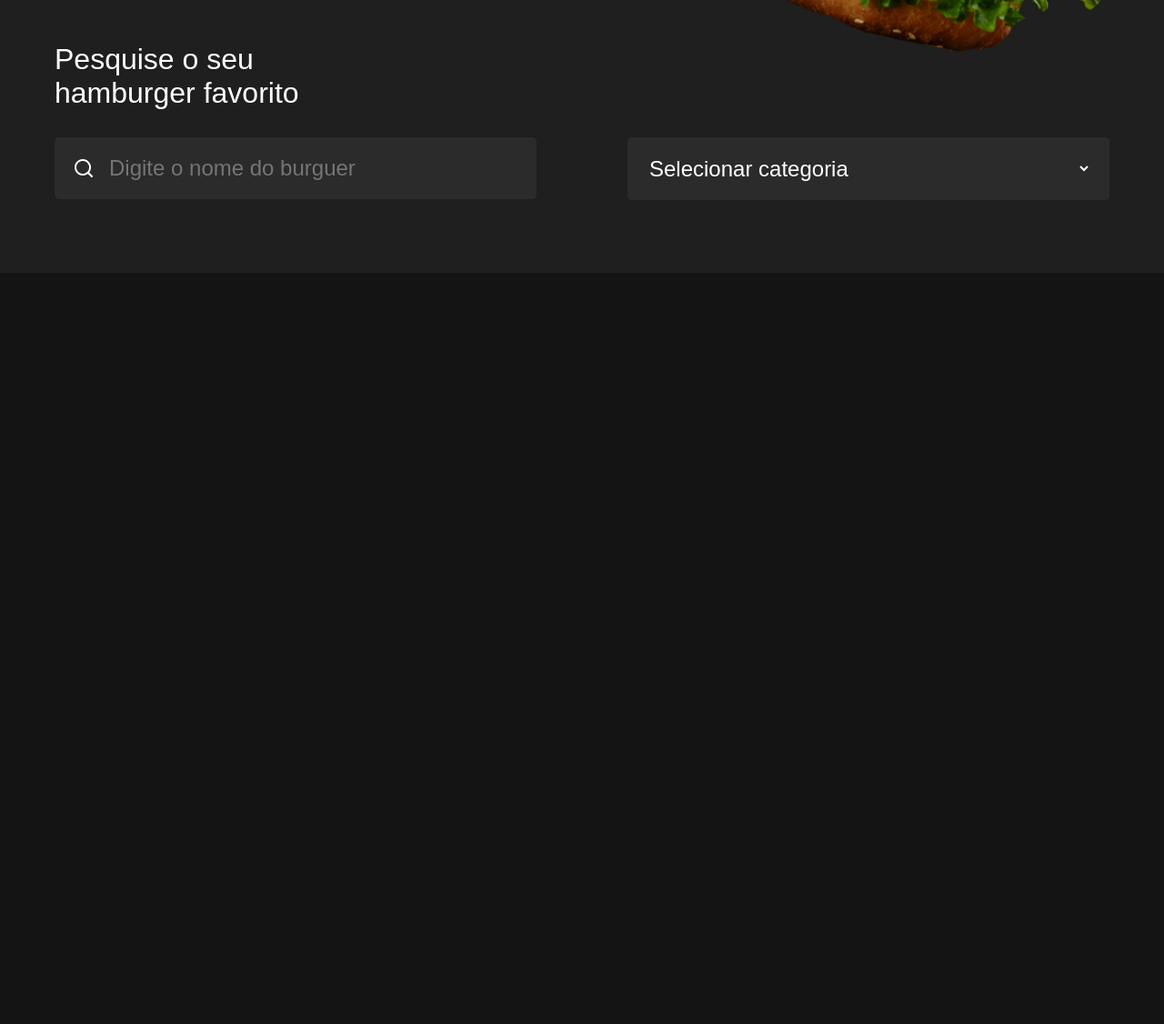
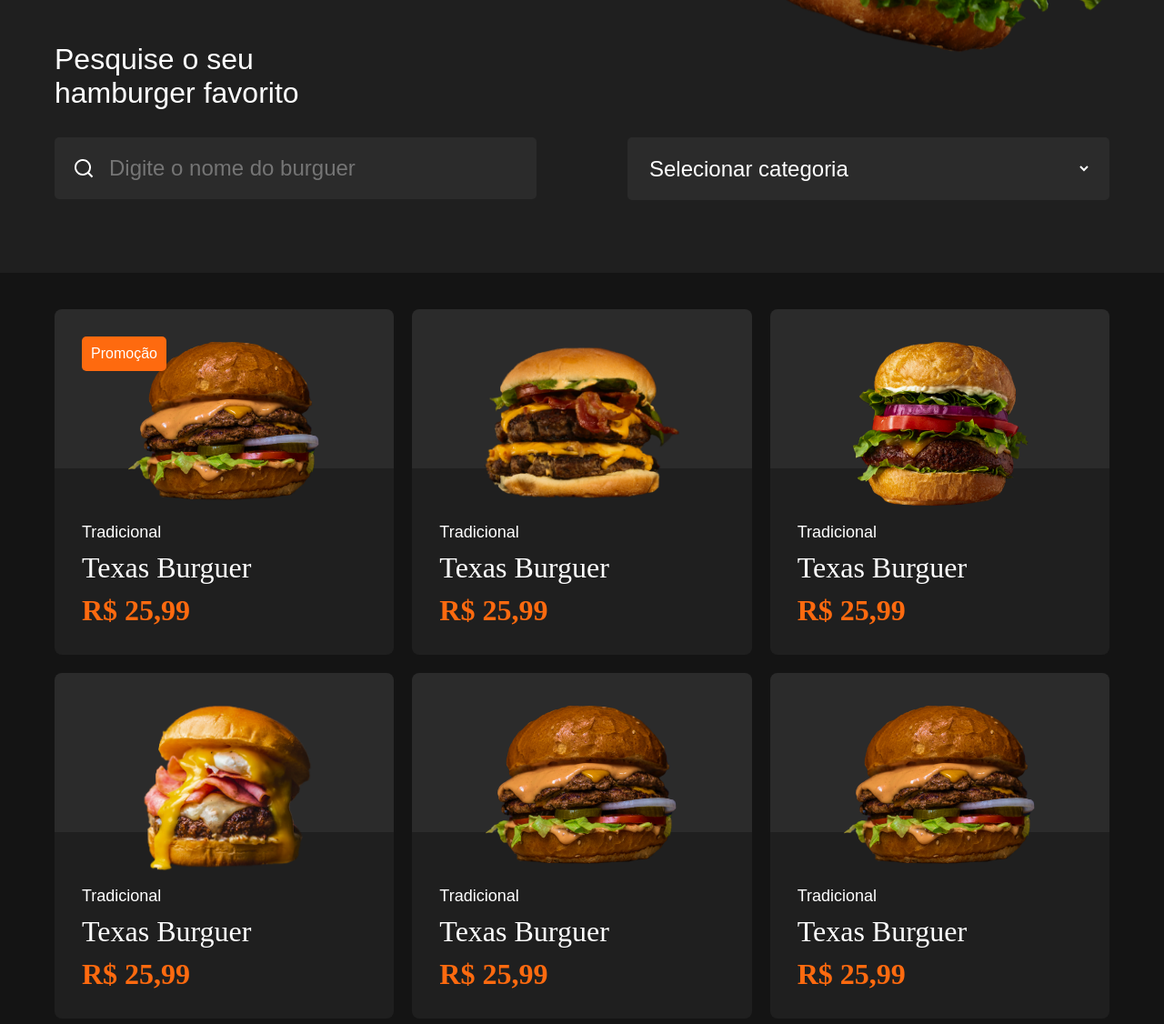
Before and after one commit to fernando-fix/b7web-html-css-burguer, a plain HTML site: page index.html in a window 1280 px wide. Shown: the part 681-1807 px from the top of the page at 91% size. Before the commit the page ends 981 px from the top, so only its background shows below. Drawn offline with Linux system fonts and the light colour scheme; a web font is replaced by a local one.

Commit message:
Criando a listagem de produtos

```diff
--- a/assets/css/style.css
+++ b/assets/css/style.css
@@ -199,7 +199,71 @@ header .menu-icon div {
 
 }
 
+/* PRODUCTS */
+.products-grid {
+    display: grid;
+    grid-template-columns: repeat(3, 1fr);
+    gap: 20px;
+    margin: 40px 0;
+}
 
+.product-item {
+    display: block;
+    border-radius: 8px;
+    overflow: hidden;
+    text-decoration: none;
+    position: relative;
+}
+
+.product-item:hover {
+    opacity: 0.8;
+}
+
+.product-item .warning {
+    position: absolute;
+    top: 30px;
+    left: 30px;
+    background-color: #FE6A0F;
+    font-size: 16px;
+    font-weight: 500;
+    color: #fff;
+    padding: 10px;
+    border-radius: 5px;
+}
+
+.product-item .photo {
+    text-align: center;
+    background-color: #2b2b2b;
+    padding-top: 30px;
+}
+
+.product-item .photo img {
+    max-width: 100%;
+}
+
+.product-item .info {
+    background-color: #1f1f1f;
+    padding: 60px 30px 30px 30px;
+    margin-top: -50px;
+}
+
+.product-item .product-category {
+    font-size: 18px;
+    font-weight: 500;
+}
+
+.product-item .product-name {
+    font-family: 'Calistoga';
+    font-size: 32px;
+    padding: 10px 0;
+}
+
+.product-item .product-price {
+    font-family: 'Calistoga';
+    font-size: 32px;
+    font-weight: bold;
+    color: #FE6A0F;
+}
 
 /* RESPOSIVE */
 
@@ -246,4 +310,14 @@ header .menu-icon div {
         flex-direction: column;
         gap: 10px;
     }
+
+    .products-grid {
+        grid-template-columns: repeat(2, 1fr);
+    }
 }
+
+@media (max-width: 500px) {
+    .products-grid {
+        grid-template-columns: 1fr;
+    }
+}
--- a/index.html
+++ b/index.html
@@ -66,6 +66,84 @@
             </div>
         </div>
     </section>
+    <main>
+        <div class="container">
+            <div class="products-grid">
+                <!-- hamburguer item -->
+                <a href="#" class="product-item">
+                    <div class="warning">Promoção</div>
+                    <div class="photo">
+                        <img src="./assets/img/burgers/burger1.png" alt="hamburguer">
+                    </div>
+                    <div class="info">
+                        <div class="product-category">Tradicional</div>
+                        <div class="product-name">Texas Burguer</div>
+                        <div class="product-price">R$ 25,99</div>
+                    </div>
+                </a>
+                <!-- hamburguer item -->
+                <a href="#" class="product-item">
+                    <!-- <div class="warning">Promoção</div> -->
+                    <div class="photo">
+                        <img src="./assets/img/burgers/burger2.png" alt="hamburguer">
+                    </div>
+                    <div class="info">
+                        <div class="product-category">Tradicional</div>
+                        <div class="product-name">Texas Burguer</div>
+                        <div class="product-price">R$ 25,99</div>
+                    </div>
+                </a>
+                <!-- hamburguer item -->
+                <a href="#" class="product-item">
+                    <!-- <div class="warning">Promoção</div> -->
+                    <div class="photo">
+                        <img src="./assets/img/burgers/burger3.png" alt="hamburguer">
+                    </div>
+                    <div class="info">
+                        <div class="product-category">Tradicional</div>
+                        <div class="product-name">Texas Burguer</div>
+                        <div class="product-price">R$ 25,99</div>
+                    </div>
+                </a>
+                <!-- hamburguer item -->
+                <a href="#" class="product-item">
+                    <!-- <div class="warning">Promoção</div> -->
+                    <div class="photo">
+                        <img src="./assets/img/burgers/burger4.png" alt="hamburguer">
+                    </div>
+                    <div class="info">
+                        <div class="product-category">Tradicional</div>
+                        <div class="product-name">Texas Burguer</div>
+                        <div class="product-price">R$ 25,99</div>
+                    </div>
+                </a>
+                <!-- hamburguer item -->
+                <a href="#" class="product-item">
+                    <!-- <div class="warning">Promoção</div> -->
+                    <div class="photo">
+                        <img src="./assets/img/burgers/burger1.png" alt="hamburguer">
+                    </div>
+                    <div class="info">
+                        <div class="product-category">Tradicional</div>
+                        <div class="product-name">Texas Burguer</div>
+                        <div class="product-price">R$ 25,99</div>
+                    </div>
+                </a>
+                <!-- hamburguer item -->
+                <a href="#" class="product-item">
+                    <!-- <div class="warning">Promoção</div> -->
+                    <div class="photo">
+                        <img src="./assets/img/burgers/burger1.png" alt="hamburguer">
+                    </div>
+                    <div class="info">
+                        <div class="product-category">Tradicional</div>
+                        <div class="product-name">Texas Burguer</div>
+                        <div class="product-price">R$ 25,99</div>
+                    </div>
+                </a>
+            </div>
+        </div>
+    </main>
 
     <script src="./assets/js/script.js"></script>
 </body>
```
